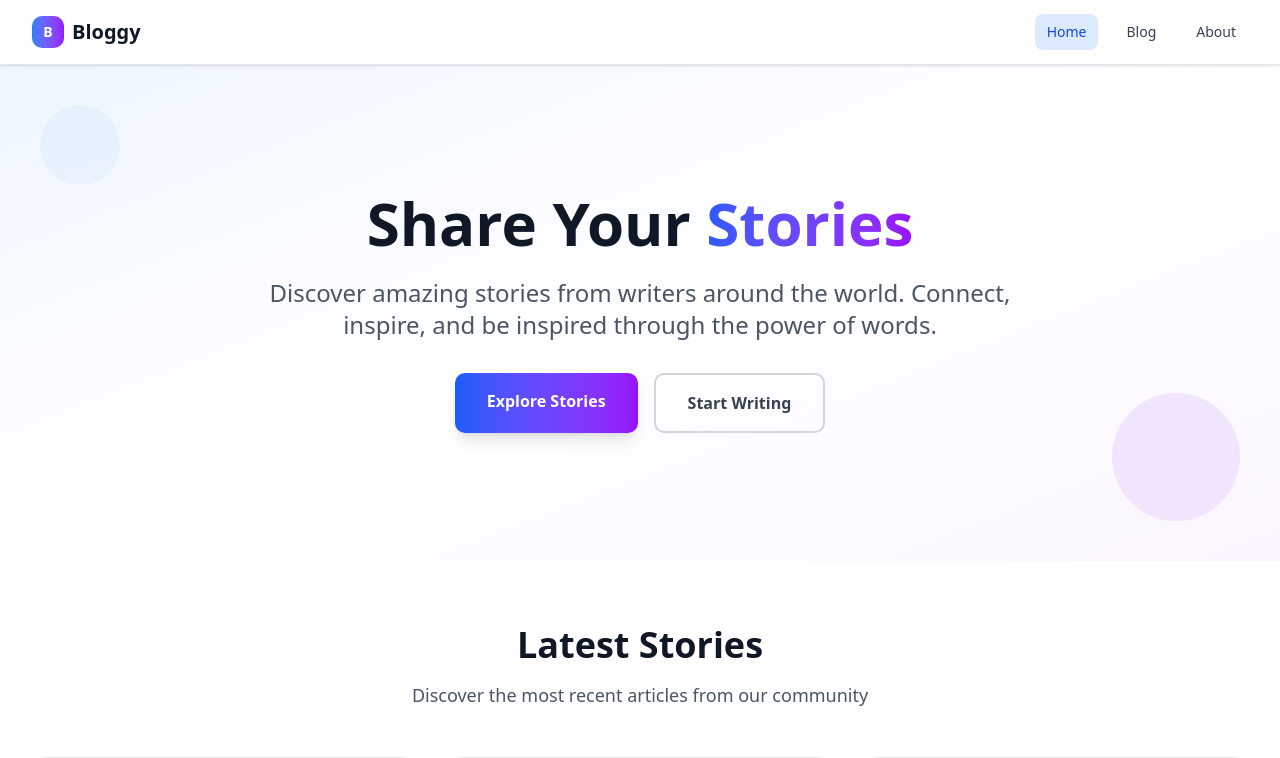
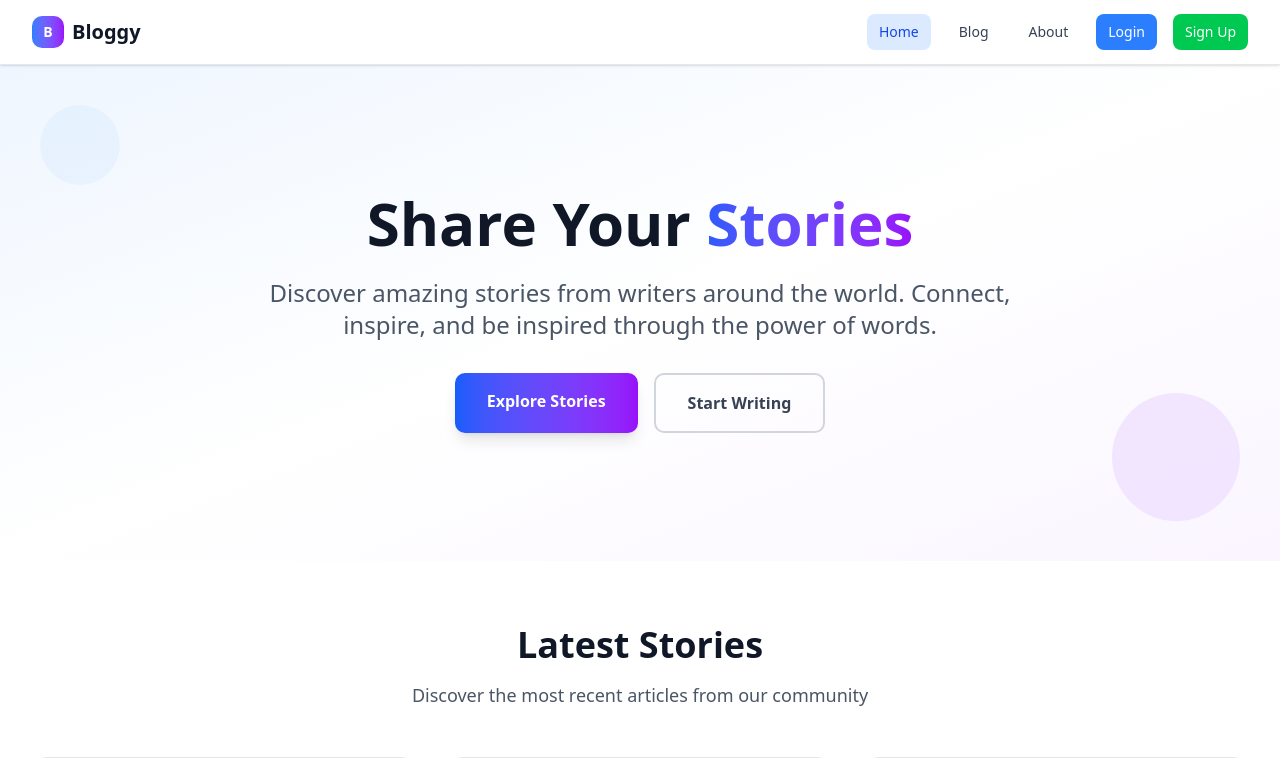
Before and after one commit to nafasebra/bloggy, a Next.js app in the folder front/: page / in a window 1280 px wide. Shown: the top 758 px of the page. Built offline with nearby package versions, Linux system fonts and the light colour scheme.

Commit message:
feat(frontend): add button login and sign in buttons to navbar

```diff
--- a/front/src/components/layout/navigation.tsx
+++ b/front/src/components/layout/navigation.tsx
@@ -2,9 +2,12 @@
 
 import Link from "next/link";
 import { usePathname } from "next/navigation";
+import { useState } from "react";
 
 export default function Navigation() {
   const pathname = usePathname();
+  // Simulate user authentication state
+  const [isLoggedIn, setIsLoggedIn] = useState(false);
 
   const navItems = [
     { href: "/", label: "Home" },
@@ -42,6 +45,29 @@ export default function Navigation() {
                   {item.label}
                 </Link>
               ))}
+              {!isLoggedIn ? (
+                <>
+                  <button
+                    className="px-3 py-2 rounded-md text-sm font-medium bg-blue-500 text-white hover:bg-blue-600 transition-colors"
+                    onClick={() => setIsLoggedIn(true)}
+                  >
+                    Login
+                  </button>
+                  <Link
+                    href="/signup"
+                    className="px-3 py-2 rounded-md text-sm font-medium bg-green-500 text-white hover:bg-green-600 transition-colors"
+                  >
+                    Sign Up
+                  </Link>
+                </>
+              ) : (
+                <Link
+                  href="/user/1"
+                  className="px-3 py-2 rounded-md text-sm font-medium bg-purple-500 text-white hover:bg-purple-600 transition-colors"
+                >
+                  My Account
+                </Link>
+              )}
             </div>
           </div>
 
```
